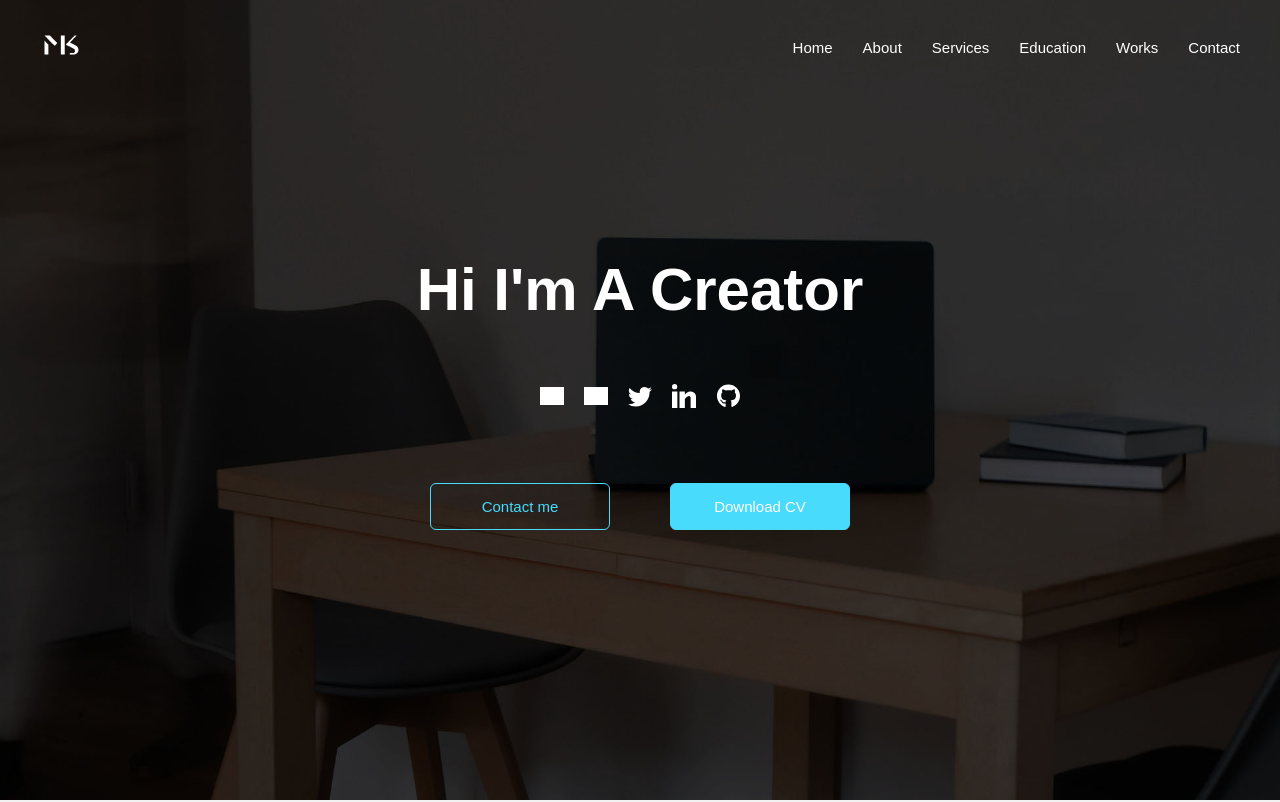
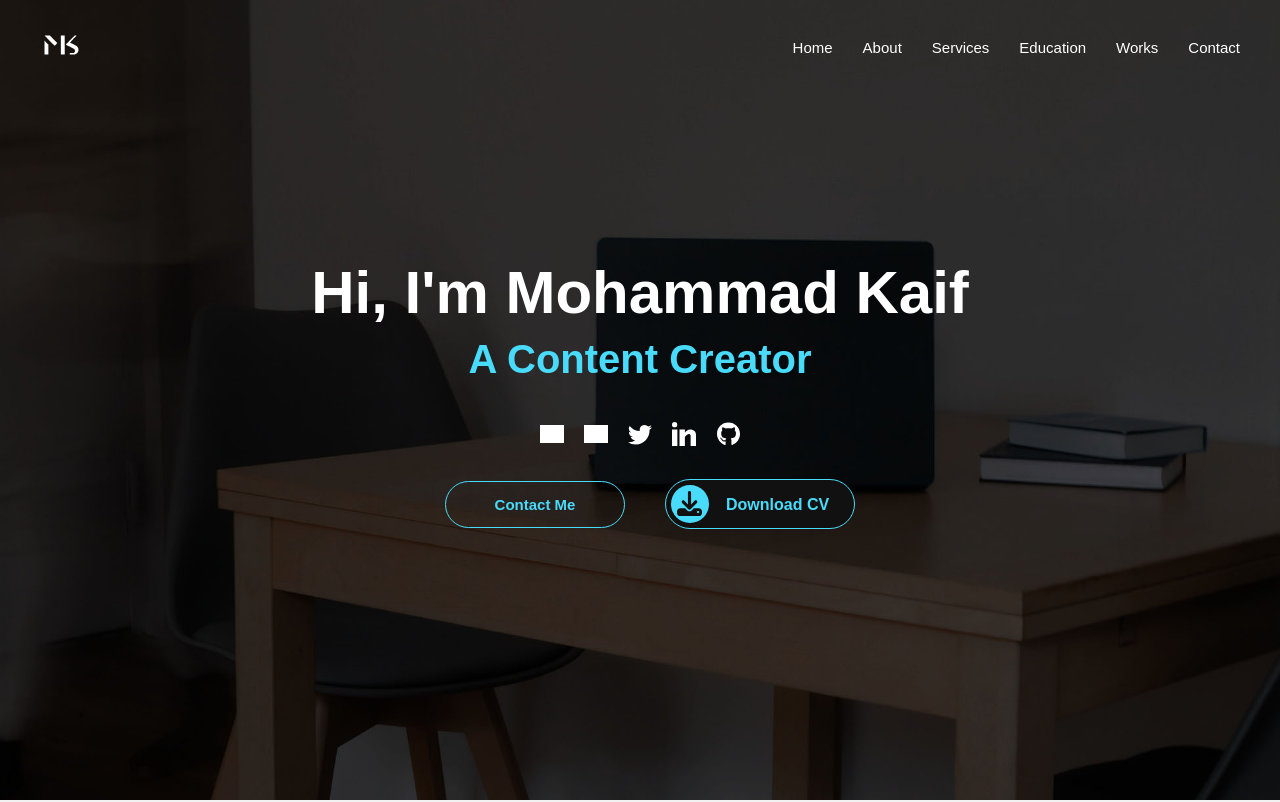
Before and after one commit to mksaiyed/portfolio-website, a Next.js app: page / in a window 1280 px wide. Shown: the top 802 px of the page. Built offline with nearby package versions, Linux system fonts and the light colour scheme; grey boxes are pictures that could not be loaded.

Commit message:
Global loader added, Buttons animations added, New Download CV btn, MetaData file seperated

```diff
--- a/components/CommonStyledComp.js
+++ b/components/CommonStyledComp.js
@@ -29,6 +29,77 @@ export const CommonDivFlexWrapSpaceBetween = styled.div`
     flex-wrap: wrap;
 `;
 
+export const StyledLoader = styled.div`
+    display: flex;
+    justify-content: center;
+    align-items: center;
+    height: 100vh;
+
+    /* Circle Loader */
+    .loader {
+        width: 35px;
+        height: 35px;
+        border: 3px solid ${PRIMARY_COLOR};
+        border-bottom-color: transparent;
+        border-radius: 50%;
+        display: inline-block;
+        box-sizing: border-box;
+        animation: rotation 1s linear infinite;
+    }
+
+    @keyframes rotation {
+        0% {
+            transform: rotate(0deg);
+        }
+        100% {
+            transform: rotate(360deg);
+        }
+    }
+
+    /* Bubbles Loader */
+    /* .loader,
+    .loader:before,
+    .loader:after {
+        border-radius: 50%;
+        width: 2.5em;
+        height: 2.5em;
+        animation-fill-mode: both;
+        animation: bubbleFadInOut 1.8s infinite ease-in-out;
+    }
+    .loader {
+        color: ${PRIMARY_COLOR};
+        font-size: 7px;
+        position: relative;
+        text-indent: -9999em;
+        transform: translateZ(0);
+        animation-delay: -0.16s;
+    }
+    .loader:before,
+    .loader:after {
+        content: "";
+        position: absolute;
+        top: 0;
+    }
+    .loader:before {
+        left: -3.5em;
+        animation-delay: -0.32s;
+    }
+    .loader:after {
+        left: 3.5em;
+    }
+
+    @keyframes bubbleFadInOut {
+        0%,
+        80%,
+        100% {
+            box-shadow: 0 2.5em 0 -1.3em;
+        }
+        40% {
+            box-shadow: 0 2.5em 0 0;
+        }
+    } */
+`;
+
 export const StyledHomeSection = styled(CommonSection)`
     height: 100vh;
     min-height: 500px;
@@ -50,44 +121,153 @@ export const HomeContent = styled.div`
     color: ${WHITE_COLOR};
 `;
 
-export const HomeContentTitle = styled.h1`
+export const HomeTitle = styled.div`
     font-size: 60px;
-    margin-bottom: 60px;
+    font-weight: bold;
+    margin-bottom: 10px;
+    @media screen and (max-width: 980px) {
+        font-size: 50px;
+    }
+    @media screen and (max-width: 700px) {
+        font-size: 40px;
+    }
+    @media screen and (max-width: 500px) {
+        font-size: 35px;
+    }
+`;
+
+export const AnimatedHomeTitle = styled.div`
+    font-size: 40px;
+    font-weight: bold;
+    margin-bottom: 40px;
+    color: ${PRIMARY_COLOR};
+    @media screen and (max-width: 980px) {
+        font-size: 32px;
+    }
+    @media screen and (max-width: 700px) {
+        font-size: 24px;
+    }
+    @media screen and (max-width: 500px) {
+        font-size: 20px;
+    }
     &:after {
-        content: "Mohammad Kaif";
+        content: "A Javascript Developer";
         animation: textAnim 10s linear infinite;
     }
     @keyframes textAnim {
         25% {
-            content: "A Developer";
+            content: "A Website Designer";
         }
         50% {
-            content: "A Designer";
+            content: "A Web Developer";
         }
         75% {
-            content: "A Creator";
+            content: "A Content Creator";
         }
     }
+`;
+
+export const HomeButtonContainer = styled.div`
+    margin-top: 20px;
+    display: flex;
+    justify-content: center;
+    align-items: center;
+    flex-wrap: wrap;
 `;
 
 export const StyledButton = styled.a`
     display: inline-block;
     margin: 15px 30px;
-    color: ${(props) =>
-        props.variant === "secondary" ? WHITE_COLOR : PRIMARY_COLOR};
-    background-color: ${(props) =>
-        props.variant === "secondary" && PRIMARY_COLOR};
+    color: ${PRIMARY_COLOR};
     font-size: 15px;
     font-weight: 500;
     width: 180px;
     border: 1px solid ${PRIMARY_COLOR};
     padding: 14px 0;
-    border-radius: 6px;
-    transition: 0.2s linear;
+    font-weight: bold;
+    border-radius: 50px;
+    transition: 0.5s linear;
     &:hover {
         cursor: pointer;
         background-color: ${PRIMARY_COLOR};
-        color: ${WHITE_COLOR};
+        color: ${(props) => (props.dark ? BLACK_COLOR : WHITE_COLOR)};
+    }
+`;
+
+export const StyledDownloadButton = styled.a`
+    position: relative;
+    display: inline-block;
+    height: 50px;
+    width: 190px;
+    line-height: 50px;
+    padding: 0;
+    border-radius: 50px;
+    background: ${(props) => (props.dark ? BLACK_COLOR : WHITE_COLOR)};
+    border: 1px solid ${PRIMARY_COLOR};
+    margin: 10px;
+    transition: 0.5s;
+    @media screen and (max-width: 300px) {
+        width: 230px;
+    }
+    &:hover {
+        background-color: ${PRIMARY_COLOR};
+        .circle {
+            left: 100%;
+            margin-left: -45px;
+            background-color: ${(props) =>
+                props.dark ? BLACK_COLOR : WHITE_COLOR};
+            div {
+                background-color: ${PRIMARY_COLOR};
+            }
+        }
+        .title {
+            left: 40px;
+            opacity: 0;
+        }
+        .title-hover {
+            opacity: 1;
+            left: 40px;
+        }
+    }
+
+    .circle {
+        display: block;
+        background-color: ${PRIMARY_COLOR};
+        position: absolute;
+        float: left;
+        margin: 5px;
+        line-height: 40px;
+        height: 38px;
+        width: 38px;
+        top: 0;
+        left: 0;
+        transition: 0.5s;
+        border-radius: 50%;
+        div {
+            mask: url("/assets/download.svg") no-repeat center / contain;
+            background-color: ${(props) =>
+                props.dark ? BLACK_COLOR : WHITE_COLOR};
+            height: 25px;
+            width: 25px;
+            margin: 6px;
+        }
+    }
+
+    .title,
+    .title-hover {
+        position: absolute;
+        left: 60px;
+        text-align: center;
+        margin: 0 auto;
+        font-size: 16px;
+        font-weight: bold;
+        color: ${PRIMARY_COLOR};
+        transition: 0.5s;
+    }
+    .title-hover {
+        left: 80px;
+        opacity: 0;
+        color: ${(props) => (props.dark ? BLACK_COLOR : WHITE_COLOR)};
     }
 `;
 
@@ -232,6 +412,16 @@ export const StyledAboutContent = styled.div`
     display: flex;
     align-items: center;
     flex-wrap: wrap;
+    .aboutLogo {
+        border-radius: 50%;
+        margin-right: 100px;
+    }
+
+    @media screen and (max-width: 980px) {
+        .aboutLogo {
+            margin: 0 auto 60px;
+        }
+    }
 `;
 
 export const StyledAboutText = styled.div`
@@ -336,7 +526,11 @@ export const StyledServiceTitle = styled.h4`
     margin-bottom: 6px;
 `;
 
-export const StyledTimeline = styled(CommonDivFlexWrapSpaceBetween)``;
+export const StyledTimeline = styled(CommonDivFlexWrapSpaceBetween)`
+    flex-wrap: nowrap;
+    flex-direction: column;
+    align-items: center;
+`;
 
 export const StyledWorks = styled(CommonDivFlexWrapSpaceBetween)``;
 
@@ -357,6 +551,12 @@ export const StyledEducationBlock = styled.div`
         top: 50%;
         transform: translateY(-50%);
     }
+    :first-child::before {
+        top: 110%;
+    }
+    :last-child::before {
+        top: -10%;
+    }
     &::after {
         content: "";
         position: absolute;
@@ -364,8 +564,10 @@ export const StyledEducationBlock = styled.div`
         height: 16px;
         background-color: ${PRIMARY_COLOR};
         left: -28px;
-        top: 30px;
+        top: 50%;
+        transform: translateY(-50%);
         border-radius: 50%;
+        z-index: 2;
     }
     h3 {
         font-size: 16px;
@@ -394,6 +596,7 @@ export const StyledWorkInfo = styled.div`
     bottom: 40px;
     left: 40px;
     color: ${WHITE_COLOR};
+    font-weight: bold;
     transition: 0.4s linear;
     opacity: 0;
 `;
@@ -411,7 +614,7 @@ export const StyledWorkBlock = styled.a`
         width: 100%;
         height: 100%;
         z-index: 1;
-        background-color: ${PRIMARY_COLOR}cc;
+        background-color: ${PRIMARY_COLOR}aa;
         transition: 0.2s linear;
         opacity: 0;
         transform: scale(0);
@@ -444,6 +647,9 @@ export const StyledContactItem = styled.div`
     border-radius: 4px;
     cursor: pointer;
     transition: 0.3s linear;
+    span {
+        text-transform: none !important;
+    }
     &:hover {
         background-color: ${PRIMARY_COLOR};
     }
@@ -489,20 +695,43 @@ export const StyledContactForm = styled.form`
         min-height: 200px;
         resize: vertical;
     }
-    .btnZone {
-        width: 180px;
-        background-color: transparent;
-        color: ${PRIMARY_COLOR};
-        font-size: 16px;
-        border: 2px solid ${PRIMARY_COLOR};
-        padding: 0;
-        margin-left: auto;
+    .sendMsgBtn {
+        border: none;
+        display: block;
+        text-align: center;
         cursor: pointer;
-        transition: 0.3s linear;
+        outline: none;
+        overflow: hidden;
+        position: relative;
+        color: #fff;
+        font-weight: 700;
+        font-size: 15px;
+        background-color: #353b48;
+        padding: 17px 60px;
+        margin: 0 auto;
+        box-shadow: 0 5px 15px rgba(0, 0, 0, 0.2);
+        span {
+            text-transform: uppercase !important;
+        }
     }
-    .btnZone:hover {
-        background-color: ${PRIMARY_COLOR};
-        color: ${WHITE_COLOR};
+    .sendMsgBtn span {
+        position: relative;
+        z-index: 1;
+    }
+    .sendMsgBtn:after {
+        content: "";
+        position: absolute;
+        left: 25px;
+        top: 0;
+        height: 490%;
+        width: 140%;
+        background: ${PRIMARY_COLOR};
+        transition: all 0.5s ease-in-out;
+        transform: translateX(-98%) translateY(-25%) rotate(45deg);
+    }
+
+    .sendMsgBtn:hover:after {
+        transform: translateX(-9%) translateY(-25%) rotate(45deg);
     }
     @media screen and (max-width: 600px) {
         .nameZone,
--- a/components/Constants.js
+++ b/components/Constants.js
@@ -6,15 +6,22 @@ export const LogoList = [
     { name: "github", link: "http://github.com/mksaiyed" },
 ];
 
-export const MenuList = ["Home", "About", "Services", "Education", "Works", "Contact"];
+export const MenuList = [
+    "Home",
+    "About",
+    "Services",
+    "Education",
+    "Works",
+    "Contact",
+];
 
 export const AboutSectionData = {
-    heading: "Hi! I'm Mohammad kaif",
+    heading: "Hi! I'm Mohammad Kaif",
     aboutTags: [
         "Web Developer",
-        "Javascript",
+        "JavaScript",
         "React JS",
-        "Next Js",
+        "Next JS",
         "React Native",
     ],
     description:
--- a/components/HomeSection.js
+++ b/components/HomeSection.js
@@ -1,9 +1,12 @@
 import React from "react";
 import {
+    AnimatedHomeTitle,
+    HomeButtonContainer,
     HomeContainer,
     HomeContent,
-    HomeContentTitle,
+    HomeTitle,
     StyledButton,
+    StyledDownloadButton,
     StyledHomeSection,
 } from "./CommonStyledComp";
 import SocialMediaIcons from "./SocialMediaIcons";
@@ -14,20 +17,25 @@ const HomeSection = () => {
             <StyledHomeSection id="home">
                 <HomeContainer>
                     <HomeContent>
-                        <HomeContentTitle>{`Hi I'm `}</HomeContentTitle>
+                        <HomeTitle>{`Hi, I'm Mohammad Kaif`}</HomeTitle>
+                        <AnimatedHomeTitle />
                         <SocialMediaIcons />
-                        <div style={{ marginTop: 60 }}>
-                            <StyledButton href="#contact">
-                                Contact me
+                        <HomeButtonContainer>
+                            <StyledButton href="#contact" dark>
+                                Contact Me
                             </StyledButton>
-                            <StyledButton
-                                variant={"secondary"}
+                            <StyledDownloadButton
                                 href="/assets/resume.pdf"
                                 download="MohammadKaif Resume"
+                                dark
                             >
-                                Download CV
-                            </StyledButton>
-                        </div>
+                                <span className="circle">
+                                    <div></div>
+                                </span>
+                                <span className="title">Download CV</span>
+                                <span className="title-hover">Click Here</span>
+                            </StyledDownloadButton>
+                        </HomeButtonContainer>
                     </HomeContent>
                 </HomeContainer>
             </StyledHomeSection>
--- a/next.config.js
+++ b/next.config.js
@@ -2,8 +2,13 @@
 const nextConfig = {
     reactStrictMode: true,
     i18n: {
+        // To set html language < lang="en">
         locales: ["en"],
         defaultLocale: "en",
+    },
+    compiler: {
+        // Enables the styled-components SWC transform
+        styledComponents: true,
     },
 };
 
--- a/styles/globals.css
+++ b/styles/globals.css
@@ -4,6 +4,7 @@
     text-decoration: none;
     font-family: "Ubuntu", sans-serif;
     box-sizing: border-box;
+    text-transform: capitalize;
 }
 
 html {
@@ -22,14 +23,3 @@ html {
 ::-webkit-scrollbar-thumb {
     background-color: #353b48;
 }
-
-.aboutLogo {
-    border-radius: 50%;
-    margin-right: 100px;
-}
-
-@media screen and (max-width: 980px) {
-    .aboutLogo {
-        margin: 0 auto 60px;
-    }
-}
```
Also changed, not shown: components/App.js (+16 -26 lines), components/ContactSection.js (+3 -5 lines), components/MetaTags.js (added, +41 -0 lines), public/assets/download.svg (added).
